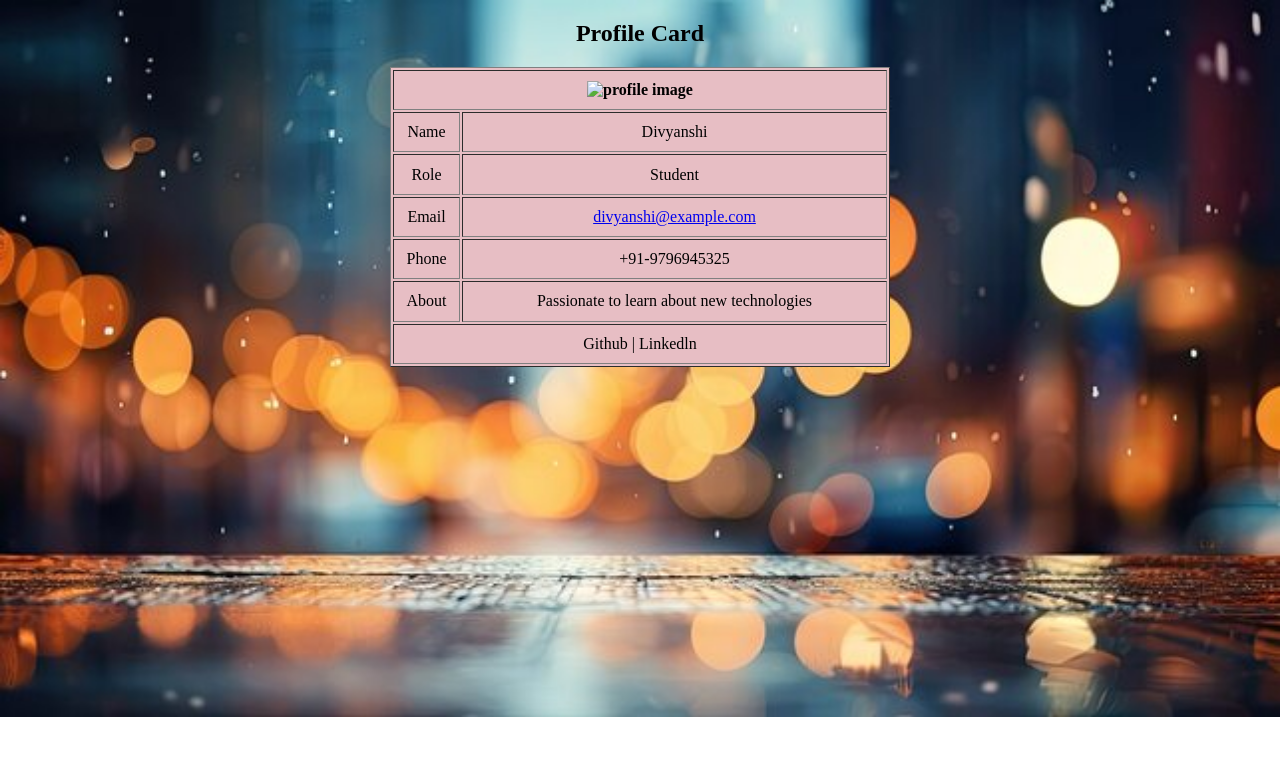
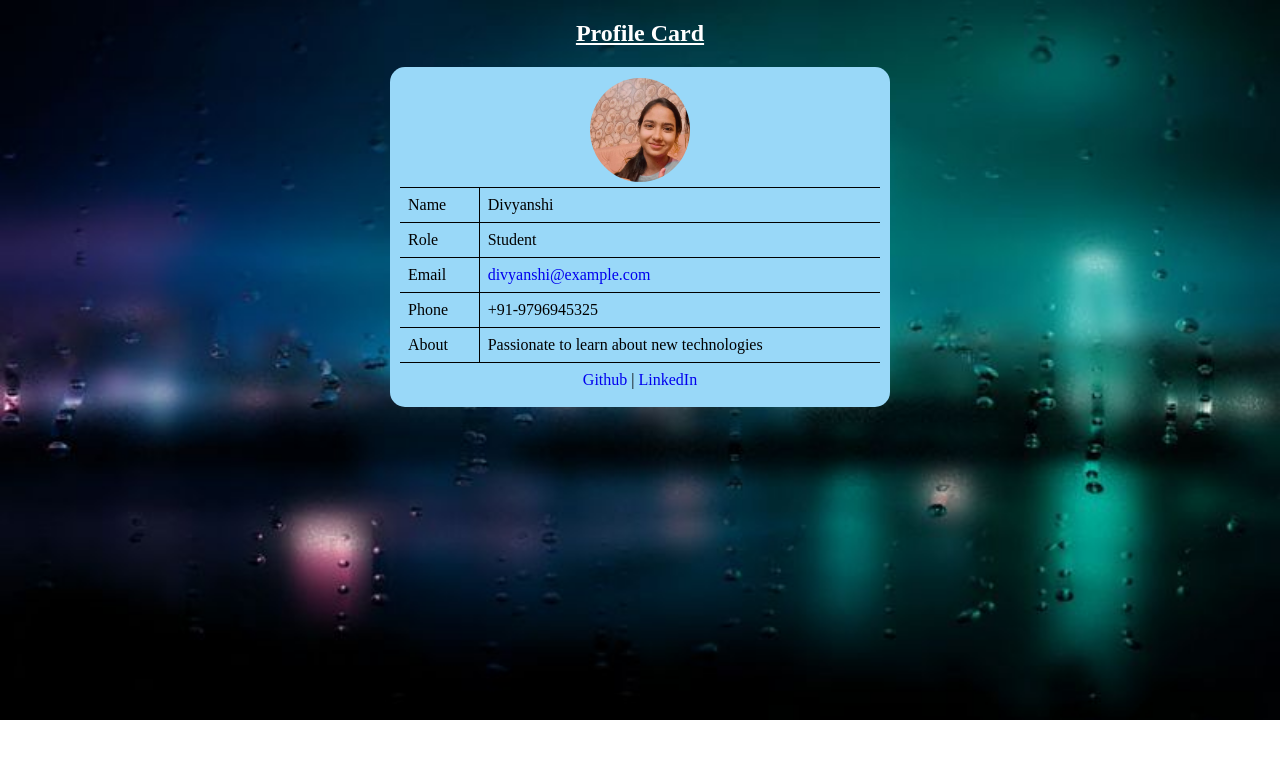
Before and after one commit to divyanshi954/FSD-WD-CSE-17-DIVYANSHI, a plain HTML site: page FSD-Assessment1/index.html in a window 1280 px wide. Drawn offline with Linux system fonts and the light colour scheme.

Commit message:
assessment 1

```diff
--- a/FSD-Assessment1/index.html
+++ b/FSD-Assessment1/index.html
@@ -6,11 +6,11 @@
     <title>Profile Card</title>
     <link rel="stylesheet" href="style1.css">
 </head>
-<body style="text-align: center;">
-    <h2>Profile Card</h2>
-    <table border=1 width="500" height="300" align="center" style="background-color: rgb(231, 190, 196);">
+<body>
+    <h2 style="text-align: center;" style="text-decoration-line: underline;">Profile Card</h2>
+    <table border=1 width="500" height="300" align="center" style="background-color: rgb(153, 216, 248);">
         <tr>
-            <th colspan=2><img src="image.jpg" alt="profile image"></th>
+            <th colspan=2><img src="images/my img.jpeg" alt="profile image" width="100" class="profile-photo" style="border-radius: 50%;"></th>
         </tr>
         <tr>
             <td>Name</td>
@@ -33,7 +33,7 @@
             <td>Passionate to learn about new technologies</td>
         </tr>
         <tr >
-            <a><td colspan="2">Github | Linkedln</td></a>
+            <td colspan="2" style="text-align: center;"><a href="#">Github</a> | <a href="#">LinkedIn</a></td>
         </tr>
     </table>
 </body>
--- a/FSD-Assessment1/style1.css
+++ b/FSD-Assessment1/style1.css
@@ -1,11 +1,29 @@
 body {
-    background: url("background.jpg");
+    background: url("images/background.png");
     background-repeat : no-repeat;
     background-size: cover;
 }
-a :hover{
-    color: red; transition: 0.3s ease;
+a {
+    text-decoration: none;
+}
+a:hover{
+    color: red;
+    transition: 1s ease;
 }
 table:hover {
     transform: scale(1.20); transition: transform .5s ease;
 }
+table {
+    border-radius: 15px;
+    overflow:hidden;
+    border: 10px solid #ccc;
+    border-collapse: collapse;
+    border-color: black;
+}
+td {
+    padding: 8px;
+}
+h2 {
+    color:white;
+    text-decoration: underline;
+}
```
Also changed, not shown: FSD-Assessment1/background.jpg (deleted), FSD-Assessment1/images/background.png (added), FSD-Assessment1/images/my img.jpeg (added).
